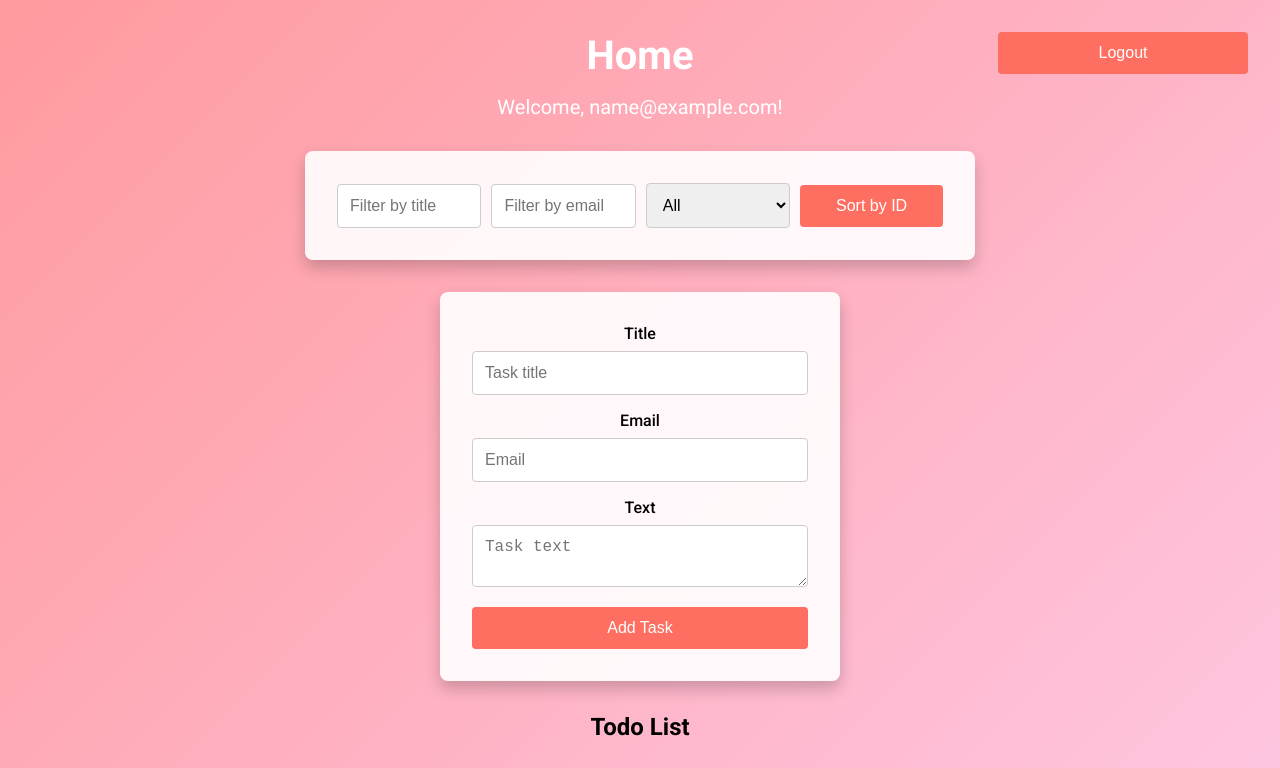
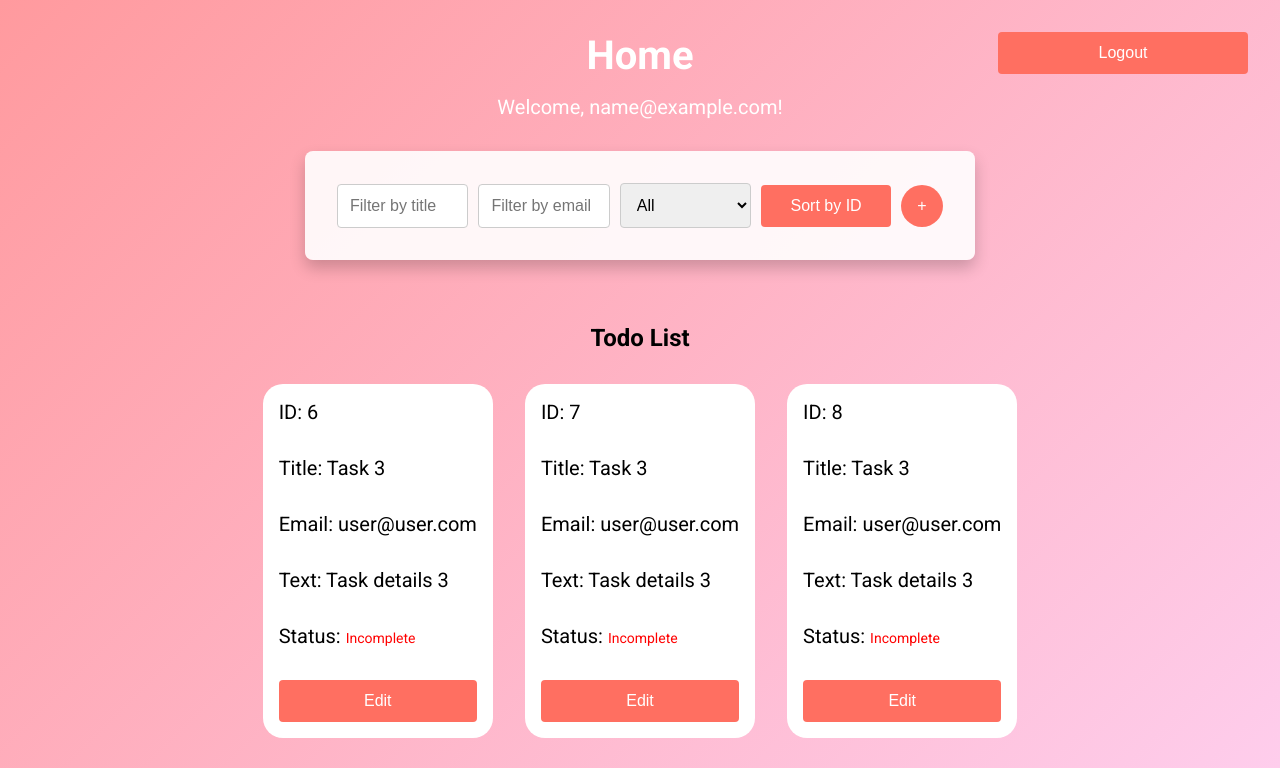
Before and after one commit to koliaha/todo-app, a Vue app: page / in a window 1280 px wide. Shown: the top 768 px of the page. Built offline with nearby package versions, Linux system fonts and the light colour scheme; sample sign-in values are in the browser's storage.

Commit message:
fix form

```diff
--- a/src/store/index.ts
+++ b/src/store/index.ts
@@ -27,6 +27,27 @@ const savedUser = localStorage.getItem('currentUser')
 export default createStore<State>({
   state: {
     todos: [
+      {
+        id: 6,
+        title: 'Task 3',
+        email: 'user@user.com',
+        text: 'Task details 3',
+        completed: false,
+      },
+      {
+        id: 7,
+        title: 'Task 3',
+        email: 'user@user.com',
+        text: 'Task details 3',
+        completed: false,
+      },
+      {
+        id: 8,
+        title: 'Task 3',
+        email: 'user@user.com',
+        text: 'Task details 3',
+        completed: false,
+      },
       {
         id: 1,
         title: 'Task 1',
@@ -62,27 +83,7 @@ export default createStore<State>({
         text: 'Task details 3',
         completed: false,
       },
-      {
-        id: 6,
-        title: 'Task 3',
-        email: 'user@user.com',
-        text: 'Task details 3',
-        completed: false,
-      },
-      {
-        id: 7,
-        title: 'Task 3',
-        email: 'user@user.com',
-        text: 'Task details 3',
-        completed: false,
-      },
-      {
-        id: 8,
-        title: 'Task 3',
-        email: 'user@user.com',
-        text: 'Task details 3',
-        completed: false,
-      },
+
     ],
     users: [
       { email: 'user@user.com', password: '12345', role: 'user' },
--- a/src/views/Home.vue
+++ b/src/views/Home.vue
@@ -12,10 +12,11 @@
         <option value="completed">Completed</option>
         <option value="incomplete">Incomplete</option>
       </select>
-      <button @click="sort('id')">Sort by ID</button>
+      <button @click="sortById = !sortById" :class="sortById && 'isActive'">Sort by ID</button>
+      <button @click="formAdd = !formAdd" class="add" :class="formAdd && 'isActive'">+</button>
     </div>
 
-    <TodoForm />
+    <TodoForm class="" v-if="formAdd" />
     <h2 class="todo-title">Todo List</h2>
     <div class="todo-list">
       <div v-for="todo in paginatedTodos" :key="todo.id" class="todo-item">
@@ -59,7 +60,8 @@ const router = useRouter()
 const currentUser = computed(() => store.getters.currentUser)
 const todos = computed(() => store.getters.todos)
 const isAdmin = computed(() => currentUser.value?.role === 'admin')
-
+const formAdd = ref(false)
+const sortById = ref(false)
 const logout = () => {
   store.dispatch('logout')
   router.push({ name: 'Login' })
@@ -87,12 +89,14 @@ const filteredTodos = computed(() => {
 })
 
 const sortedTodos = computed(() => {
-  return [...filteredTodos.value].sort((a, b) => {
-    if (sortKey.value === 'id') {
-      return a.id - b.id
-    }
-    return 0
-  })
+  return !sortById.value
+    ? filteredTodos.value
+    : [...filteredTodos.value].sort((a, b) => {
+        if (sortKey.value === 'id') {
+          return a.id - b.id
+        }
+        return 0
+      })
 })
 
 const paginatedTodos = computed(() => {
@@ -138,6 +142,7 @@ const saveTodo = (todo: any) => {
   align-items: center;
   justify-content: center;
   padding: 2rem;
+  min-height: 100vh;
   position: relative;
   background: linear-gradient(135deg, #ff9a9e 0%, #fecfef 100%);
   animation: fadeIn 1s ease-in-out;
@@ -167,6 +172,11 @@ const saveTodo = (todo: any) => {
     gap: 10px;
     align-items: center;
   }
+  .add {
+    border-radius: 50%;
+    width: 42px;
+    min-width: 42px;
+  }
   h1 {
     font-size: 2.5rem;
     color: #fff;
@@ -183,6 +193,11 @@ const saveTodo = (todo: any) => {
   textarea,
   select {
     margin: 0;
+  }
+  button{
+    &.isActive{
+        background: green;
+    }
   }
   .pagination {
     display: flex;
```
